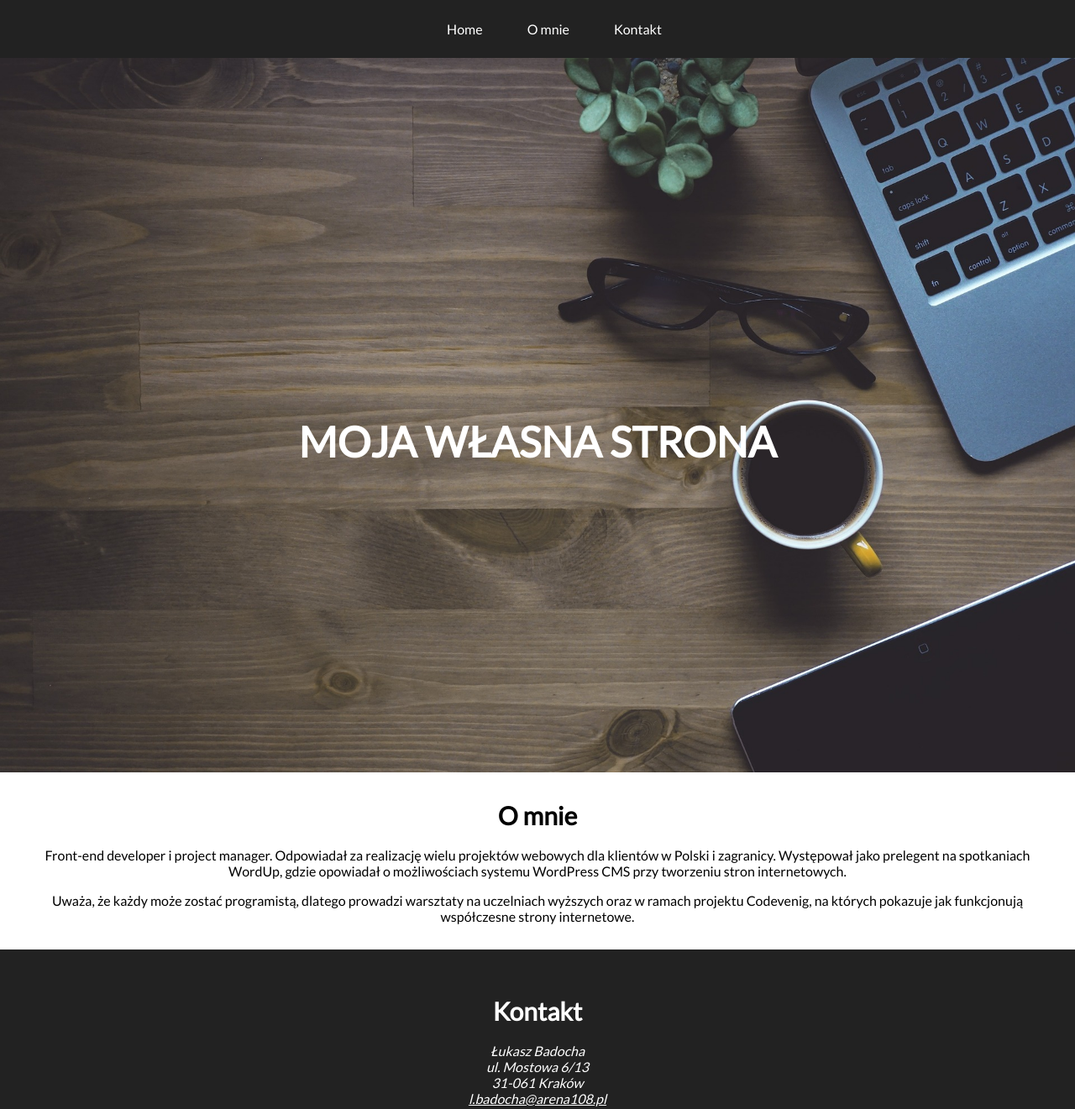
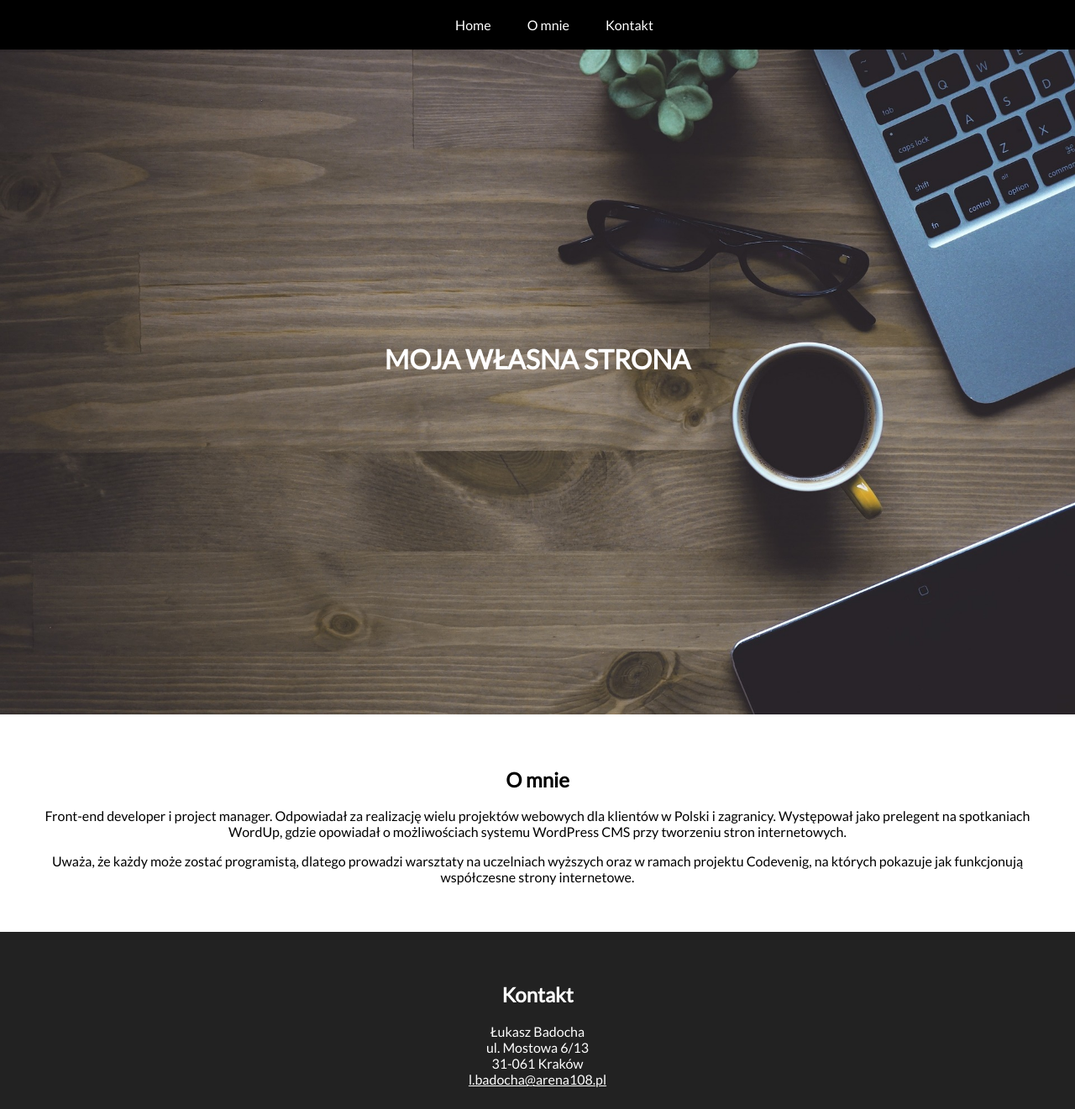
Before and after one commit to DAST-Tomasz/projekt-semantyka-html5, a plain HTML site: page index.html in a window 1280 px wide. Shown: the top 1321 px of the page at 84% size. Drawn offline with Linux system fonts and the light colour scheme.

Commit message:
ostateczy efekt

```diff
--- a/css/style.css
+++ b/css/style.css
@@ -1,91 +1,86 @@
+/* Style główne - START */
 body {
     margin: 0;
+    padding: 0;
     font-family: 'Lato', sans-serif;
 }
+/* Style główne - STOP */
 
-#menu {
+/* Style footer - START */
+
+section, footer {
     text-align: center;
-  background: #222;
-
+    padding: 40px;
 }
 
-#menu .menu-item {
-  display: inline-block;
-  padding: 25px;
-  list-style: none;
+
+/* Style menu - START */
+#menu {
+    background-color: black;
+    position: fixed;
+    width: 100%;
+    z-index: 1;
 }
 
 #menu ul {
     margin: 0;
+    text-align: center;
 }
 
-#menu .menu-item a{
+#menu ul .menu-item {
+    display: inline-block;
+    padding: 20px;
+}
+
+#menu ul .menu-item a {
+    color: white;
     text-decoration: none;
+}
+
+/* Style menu - STOP */
+
+/* Style header - START - ustalenie napisu idealnie na środku - top, align, translateY-50% */
+
+#header {
+
+position: relative;
+
+}
+
+#header img {
+    width: 100%;
+}
+
+#header h1 {
+    position: absolute;
+    top: 50%;
+    width: 100%;
+    text-align: center;
+    color: white;
+    text-transform: uppercase;
+    margin: 0;
+    transform: translateY(-50%);
+}
+
+/* Style header - STOP */
+
+
+
+
+/* Style footer - START */
+
+#contact {
+background-color: #222;
 color: #fff;
 }
 
-#menu .menu-item a:hover{
-  color: #999;
+#contact address {
+font-style: normal;
 }
 
-#header {
-  position: relative;
-  text-align: center;
-}
 
-#header img{
-  width: 100%;
-}
-
-#header #main-header-text {
-  position: absolute;
-  top: 50%;
-  font-size: 50px;
-  font-weight: 700;
-  margin: 0 auto;
-  left: 0;
-  right: 0;
-  text-transform: uppercase;
-  color: #fff;
-
-}
-
-#about {
-  margin: 30px 0;
-  padding: 0 50px;
-}
-
-#about #about-header{
-  font-size: 30px;
-  text-align: center;
-  margin-bottom: 20px;
-}
-
-#about .about-content{
-  text-align: center;
-}
-
-#contact {
-  padding: 30px 50px;
-  background: #222;
-}
-
-#contact #contact-header{
-  font-size: 30px;
-  text-align: center;
-  margin-bottom: 20px;
+#contact a {
 color: #fff;
 }
 
-#contact #contact-content {
-  text-align: center;
-  color: #fff;
-}
-
-#contact #contact-content a {
-  color: #fff;
-}
-
-#contact #contact-content a:hover {
-  color: #999;
-}
+/* Style footer - STOP */
--- /dev/null
+++ b/css/style_.css
@@ -0,0 +1,91 @@
+body {
+  margin: 0;
+  font-family: 'Lato', sans-serif;
+}
+
+#menu {
+  text-align: center;
+  background: #222;
+
+}
+
+#menu .menu-item {
+  display: inline-block;
+  padding: 25px;
+  list-style: none;
+}
+
+#menu ul {
+  margin: 0;
+}
+
+#menu .menu-item a{
+  text-decoration: none;
+  color: #fff;
+}
+
+#menu .menu-item a:hover{
+  color: #999;
+}
+
+#header {
+  position: relative;
+  text-align: center;
+}
+
+#header img{
+  width: 100%;
+}
+
+#header #main-header-text {
+  position: absolute;
+  top: 50%;
+  font-size: 50px;
+  font-weight: 700;
+  margin: 0 auto;
+  left: 0;
+  right: 0;
+  text-transform: uppercase;
+  color: #fff;
+
+}
+
+#about {
+  margin: 30px 0;
+  padding: 0 50px;
+}
+
+#about #about-header{
+  font-size: 30px;
+  text-align: center;
+  margin-bottom: 20px;
+}
+
+#about .about-content{
+  text-align: center;
+}
+
+#contact {
+  padding: 30px 50px;
+  background: #222;
+}
+
+#contact #contact-header{
+  font-size: 30px;
+  text-align: center;
+  margin-bottom: 20px;
+  color: #fff;
+}
+
+#contact #contact-content {
+  text-align: center;
+  color: #fff;
+}
+
+#contact #contact-content a {
+  color: #fff;
+}
+
+#contact #contact-content a:hover {
+  color: #999;
+}
```
Also changed, not shown: index.html (+1 -0 lines). Lines whose indentation alone changed are shown as unchanged.
